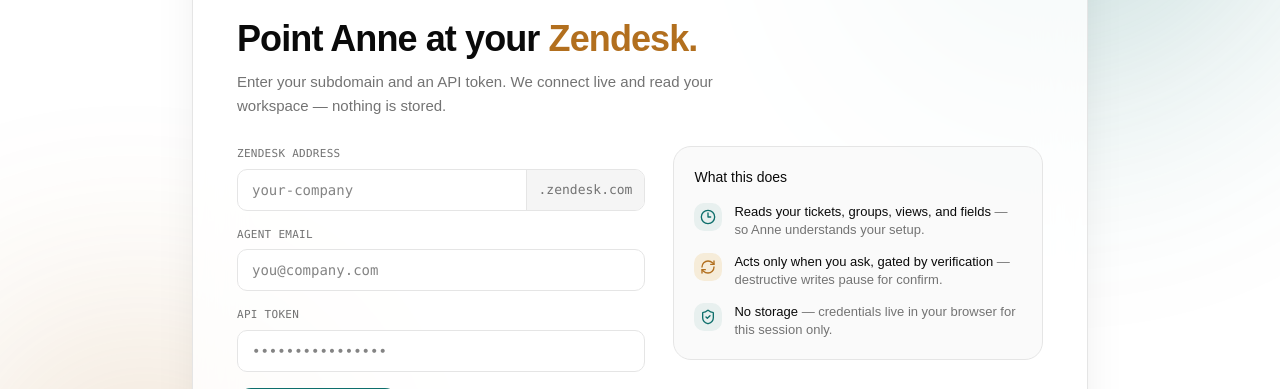
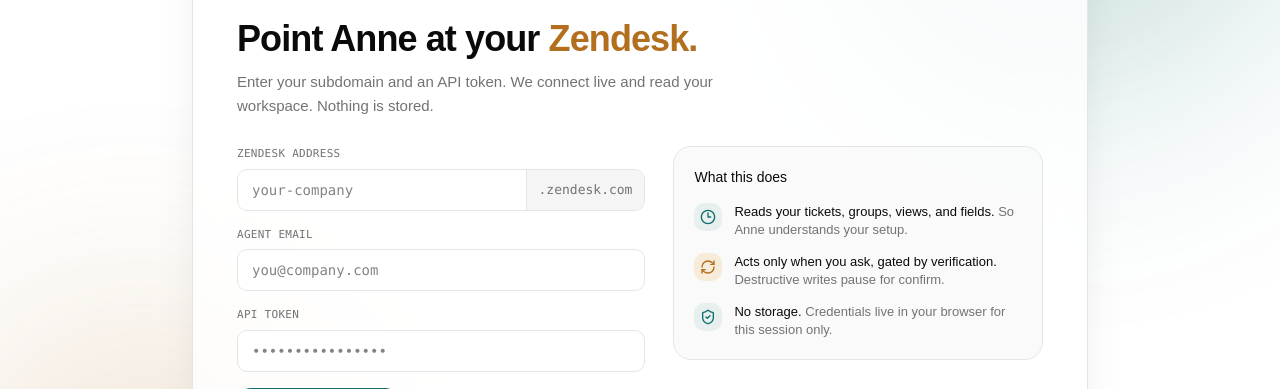
Before and after one commit to drbinna/Zendesk-Ops-, a React (Vite) app: page / in a window 1280 px wide. Shown: the part 188-577 px from the top of the page. Built offline with nearby package versions, Linux system fonts and the light colour scheme.

Commit message:
Remove dry-run toggle (operate live), add typing-dot loading state, generic greeting, strip em-dashes

```diff
--- a/src/App.tsx
+++ b/src/App.tsx
@@ -94,7 +94,7 @@
     <motion.div {...rise}>
       <Eyebrow>Connect</Eyebrow>
       <h1 className="font-heading text-3xl md:text-4xl font-bold tracking-tight leading-[1.05] mb-3">Point Anne at your <span style={{ color: HONEY }}>Zendesk.</span></h1>
-      <p className="text-[15px] leading-relaxed text-muted-foreground max-w-prose mb-7">Enter your subdomain and an API token. We connect live and read your workspace — nothing is stored.</p>
+      <p className="text-[15px] leading-relaxed text-muted-foreground max-w-prose mb-7">Enter your subdomain and an API token. We connect live and read your workspace. Nothing is stored.</p>
 
       <div className="grid md:grid-cols-[1.05fr_.95fr] gap-7">
         <form onSubmit={submit}>
@@ -114,13 +114,13 @@
         <div className="rounded-2xl border border-border bg-muted/50 p-5 self-start">
           <h4 className="font-heading text-sm mb-4">What this does</h4>
           {([
-            [<Clock3 className="size-4" />, "Reads your tickets, groups, views, and fields", "so Anne understands your setup.", false],
-            [<RefreshCw className="size-4" />, "Acts only when you ask, gated by verification", "destructive writes pause for confirm.", true],
-            [<ShieldCheck className="size-4" />, "No storage", "credentials live in your browser for this session only.", false],
+            [<Clock3 className="size-4" />, "Reads your tickets, groups, views, and fields", "So Anne understands your setup.", false],
+            [<RefreshCw className="size-4" />, "Acts only when you ask, gated by verification", "Destructive writes pause for confirm.", true],
+            [<ShieldCheck className="size-4" />, "No storage", "Credentials live in your browser for this session only.", false],
           ] as [React.ReactNode, string, string, boolean][]).map(([icon, head, tail, warm2], i) => (
             <div key={i} className="flex gap-3 mb-3.5 last:mb-0">
               <span className="shrink-0 size-7 grid place-items-center rounded-lg" style={warm2 ? { background: "#F6ECD9", color: HONEY } : { background: "#E8F0EF", color: PETROL }}>{icon}</span>
-              <p className="text-[13px] leading-snug">{head} <span className="text-muted-foreground">— {tail}</span></p>
+              <p className="text-[13px] leading-snug">{head}. <span className="text-muted-foreground">{tail}</span></p>
             </div>
           ))}
         </div>
@@ -179,11 +179,11 @@
 }
 
 function Chat({ conn, sub }: { conn: Conn; sub: string }) {
-  const [thread, setThread] = useState<ChatMsg[]>([{ role: "anne", text: `Connected to ${sub}.zendesk.com. Ask me to triage, search, update, or hand off a ticket. I'm in dry-run — flip the switch for live writes.` }]);
+  const [thread, setThread] = useState<ChatMsg[]>([{ role: "anne", text: "Anne is connected to your Zendesk. Ask her to triage, search, update, or hand off a ticket." }]);
   const [convo, setConvo] = useState<Msg[]>([]);
   const [calls, setCalls] = useState<TraceEntry[]>([]);
   const [embed, setEmbed] = useState<string | null>(null);
-  const [mode, setMode] = useState<"dry" | "live">("dry");
+  const mode = "live";
   const [input, setInput] = useState("");
   const [busy, setBusy] = useState(false);
 
@@ -213,12 +213,6 @@
     <motion.div {...rise} className="flex flex-col h-[560px] -m-1">
       <div className="flex items-center mb-4">
         <p className="font-mono text-[11px] uppercase tracking-[0.18em]" style={{ color: PETROL }}>Operate · {sub}.zendesk.com</p>
-        <button onClick={() => setMode((m) => (m === "dry" ? "live" : "dry"))} className="ml-auto flex items-center gap-2.5 font-mono text-[11px] text-muted-foreground" aria-pressed={mode === "live"}>
-          <span className="text-foreground/70">{mode === "live" ? "Live writes" : "Dry-run"}</span>
-          <span className="relative w-11 h-[23px] rounded-full transition-colors" style={{ background: mode === "live" ? HONEY : "#D8D0C2" }}>
-            <span className="absolute top-0.5 size-[19px] rounded-full bg-white shadow transition-all" style={{ left: mode === "live" ? 21 : 2 }} />
-          </span>
-        </button>
       </div>
 
       <div className="grid md:grid-cols-[1.45fr_.55fr] gap-5 flex-1 min-h-0">
@@ -230,7 +224,7 @@
                 <div className={m.role === "user" ? "px-3.5 py-2.5 rounded-2xl rounded-br-sm bg-primary text-primary-foreground text-sm whitespace-pre-wrap" : m.role === "sys" ? "px-3.5 py-2.5 rounded-2xl text-sm border whitespace-pre-wrap" : "px-3.5 py-2.5 rounded-2xl rounded-bl-sm bg-muted border border-border text-sm"} style={m.role === "sys" ? { background: "#FBF3E4", borderColor: HONEY, color: HONEY } : undefined}>{m.role === "anne" ? <div className="md"><ReactMarkdown remarkPlugins={[remarkGfm]}>{m.text}</ReactMarkdown></div> : m.text}</div>
               </motion.div>
             ))}
-            {busy && <div className="max-w-[88%]"><div className="font-mono text-[10px] uppercase tracking-wider text-muted-foreground mb-1">Anne</div><div className="px-3.5 py-2.5 rounded-2xl rounded-bl-sm bg-muted border border-border text-sm">…</div></div>}
+            {busy && <div className="max-w-[88%]"><div className="font-mono text-[10px] uppercase tracking-wider text-muted-foreground mb-1">Anne</div><div className="px-3.5 py-3 rounded-2xl rounded-bl-sm bg-muted border border-border w-fit"><span className="typing text-muted-foreground"><span /><span /><span /></span></div></div>}
             {embed && <a href={embed} target="_blank" rel="noopener" className="inline-flex items-center gap-2 font-mono text-xs px-3.5 py-2.5 rounded-xl no-underline w-fit" style={{ background: "#0E2B2A", color: "#F6ECD9", border: `1px solid ${HONEY}` }}>▶ Open live session with Anne</a>}
           </div>
           <div className="flex gap-2.5 mt-3.5">
--- a/src/index.css
+++ b/src/index.css
@@ -151,3 +151,10 @@
 .md h1, .md h2, .md h3 { font-weight: 600; font-size: 1em; margin: 0.35rem 0 0.25rem; }
 .md code { font-size: 0.85em; background: rgba(0,0,0,0.06); padding: 0.1em 0.35em; border-radius: 5px; }
 .md a { text-decoration: underline; }
+
+/* modern chat typing indicator */
+@keyframes typing-bounce { 0%, 60%, 100% { transform: translateY(0); opacity: .35; } 30% { transform: translateY(-3px); opacity: 1; } }
+.typing { display: inline-flex; gap: 4px; align-items: center; }
+.typing span { width: 6px; height: 6px; border-radius: 9999px; background: currentColor; opacity: .35; animation: typing-bounce 1.2s infinite ease-in-out; }
+.typing span:nth-child(2) { animation-delay: .15s; }
+.typing span:nth-child(3) { animation-delay: .3s; }
--- a/src/lib/api.ts
+++ b/src/lib/api.ts
@@ -40,8 +40,8 @@
   } catch {
     throw new Error(
       r.status === 504 || /timeout|FUNCTION_INVOCATION/i.test(raw)
-        ? "The model is warming up — first request after idle can take ~90s. Give it a few seconds and resend."
-        : "Server error — please resend.",
+        ? "The model is warming up. First request after idle can take ~90s. Give it a few seconds and resend."
+        : "Server error. Please resend.",
     );
   }
   if (!d.ok) throw new Error(d.error || "Agent error.");
```
